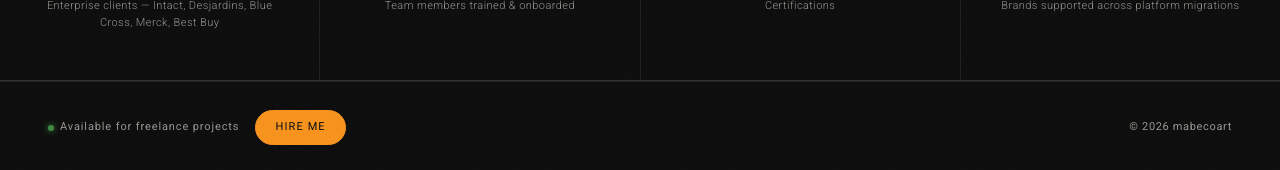
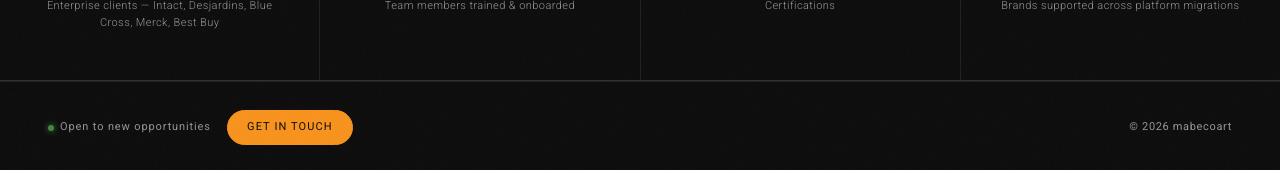
Before and after one commit to mabecoart/github.io, a Jekyll site: the page built from index.html, in a window 1280 px wide and 900 px high, scrolled down 781 px. Shown: the part 727-897 px from the top of the window. Built offline with Jekyll 4.4.1, drawn with Linux system fonts in a browser that asks for light colours.

Commit message:
Update footer text and contact link

```diff
--- a/_includes/footer.html
+++ b/_includes/footer.html
@@ -2,9 +2,9 @@
   <div class="footer-left">
     <span class="avail-badge">
       <span class="avail-dot"></span>
-      Available for freelance projects
+      Open to new opportunities
     </span>
-    <a href="mailto:mabecoart@gmail.com" class="btn-hire-footer">Hire Me</a>
+    <a href="mailto:mabecoart@gmail.com" class="btn-hire-footer">Get in Touch</a>
   </div>
   <div class="footer-right">© 2026 mabecoart</div>
 </footer>
```
